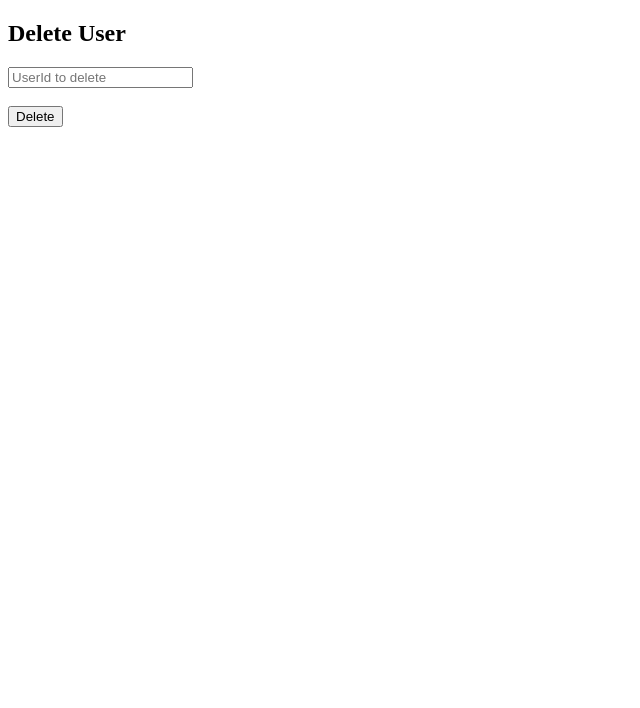
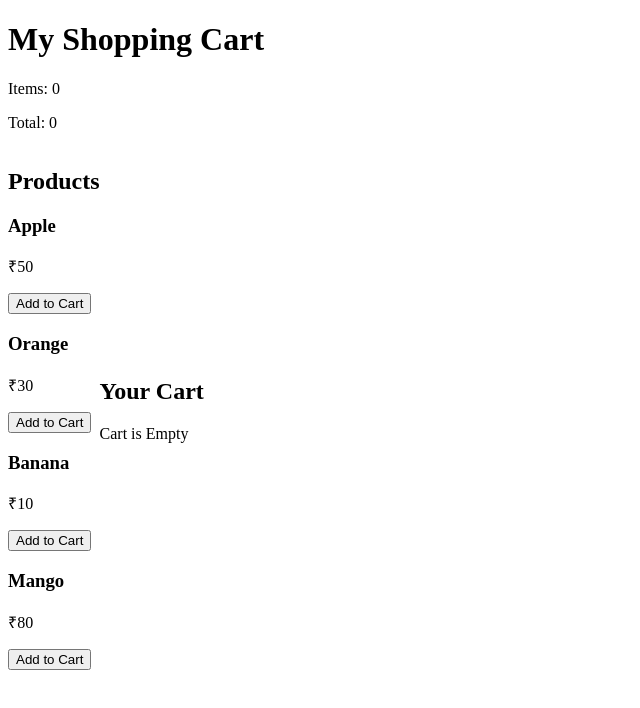
Before and after one commit to devanjana401/React-basics, a React (Vite) app: page / in a window 1280 px wide. Shown: the top 708 px of the page, without its empty margins (0-640 px from the left). Built offline with nearby package versions, Linux system fonts and the light colour scheme.

Commit message:
Added new files

```diff
--- a/src/App.jsx
+++ b/src/App.jsx
@@ -2,10 +2,13 @@
 
 // import { Link, Route, Routes } from 'react-router-dom'
 import './App.css'
-import AxiosDelete from './axios/AxiosDelete'
-import AxiosGet from './axios/AxiosGet'
-import AxiosPost from './axios/AxiosPost'
-import AxiosPut from './axios/AxiosPut'
+import CartApp from './cart-components/CartApp'
+// import ShopCart from './use-reducer-component/ShopCart'
+// import CounterReducer from '../src/use-reducer-component/CounterReducer'
+// import AxiosDelete from './axios/AxiosDelete'
+// import AxiosGet from './axios/AxiosGet'
+// import AxiosPost from './axios/AxiosPost'
+// import AxiosPut from './axios/AxiosPut'
 // import FormWork from './form-validation/FormWork'
 // import NormalForm from './form-validation/NormalForm'
 // import Crud from './local-storage/Crud'
@@ -69,6 +72,14 @@ function App() {
       {/* <UserProvider>
         <Profile/>
       </UserProvider> */}
+
+      {/* useReducer */}
+      {/* <CounterReducer/> */}
+      {/* <ShopCart/> */}
+
+
+      {/* useContext + useReducer */}
+      <CartApp/>
 
 
       {/* ----react router dom---- */}
@@ -135,7 +146,8 @@ function App() {
       {/* <AxiosGet/> */}
       {/* <AxiosPost/> */}
       {/* <AxiosPut/> */}
-      <AxiosDelete/>
+      {/* <AxiosDelete/> */}
+
     </>
   )
 }
--- /dev/null
+++ b/src/cart-components/CartApp.jsx
@@ -0,0 +1,19 @@
+import React from 'react'
+import { CartProvider } from '../context/CartContext'
+import Header from './Header'
+import ProductList from './ProductList'
+import CartList from './CartList'
+
+export default function CartApp() {
+  return (
+    <CartProvider>
+        <div>
+            <Header/>
+            <main style={{display:'flex',alignItems:'center'}}>
+                <ProductList/>
+                <CartList/>
+            </main>
+        </div>
+    </CartProvider>
+  )
+}
--- /dev/null
+++ b/src/cart-components/CartItem.jsx
@@ -0,0 +1,26 @@
+import React, { useContext } from 'react'
+import { CartContext } from '../context/CartContext';
+
+export default function CartItem({item}) {
+  const {dispatch} = useContext(CartContext);
+  return (
+    <div>
+      <li>
+        <span>
+          •{item.name} - ₹{item.price} x {item.qty}
+        </span>
+        <div>
+          <button onClick={() => dispatch({type:"INCREASE", payload:item.id})}>
+            ➕
+          </button>
+          <button onClick={() => dispatch({type:"DECREASE", payload:item.id})}>
+            ➖
+          </button>
+          <button onClick={() => dispatch({type:"REMOVE-ITEM", payload:item.id})}>
+            ❌
+          </button>
+        </div>
+      </li>
+    </div>
+  )
+}
--- /dev/null
+++ b/src/cart-components/CartList.jsx
@@ -0,0 +1,29 @@
+import React, { useContext } from 'react'
+import { CartContext } from '../context/CartContext'
+import CartItem from './CartItem';
+
+export default function CartList() {
+  const {cart, dispatch} = useContext(CartContext);
+  return (
+    <div>
+      <h2>Your Cart</h2>
+      {cart.length === 0 ?
+      (
+        <p>Cart is Empty</p>
+      ):
+      (
+        <>
+          <ul>
+            {cart.map((item) => (
+              <CartItem key={item.id} item={item}/>
+            ))}
+          </ul>
+          <button onClick={() => dispatch({type:"RESET"})}>
+            Clear Cart
+          </button>
+        </>
+      )
+      }
+    </div>
+  )
+}
--- /dev/null
+++ b/src/cart-components/Header.jsx
@@ -0,0 +1,17 @@
+import React, { useContext } from 'react'
+import { CartContext } from '../context/CartContext'
+
+export default function Header() {
+  const {cart} = useContext(CartContext);
+  const totalQty = cart.reduce((sum, item) => sum + item.qty, 0);
+  const totalPrice = cart.reduce((sum, item) => sum + item.price * item.qty, 0);
+  return (
+    <header>
+      <h1>My Shopping Cart</h1>
+      <div>
+        <p>Items: {totalQty}</p>
+        <p>Total: {totalPrice}</p>
+      </div>
+    </header>
+  )
+}
--- /dev/null
+++ b/src/cart-components/ProductList.jsx
@@ -0,0 +1,22 @@
+import React from 'react'
+import { useContext } from 'react'
+import { CartContext } from '../context/CartContext'
+
+export default function ProductList() {
+    const { products, dispatch} = useContext(CartContext);
+
+  return (
+    <div>
+        <h2>Products</h2>
+        {products.map((p) => (
+            <div key={p.id}>
+                <h3>{p.name}</h3>
+                <p>₹{p.price}</p>
+                <button onClick={() => dispatch({type:"ADD-ITEM",payload:p})}>
+                    Add to Cart
+                </button>
+            </div>
+        ))}
+    </div>
+  )
+}
--- /dev/null
+++ b/src/context/CartContext.jsx
@@ -0,0 +1,61 @@
+import React, { createContext, useReducer } from 'react';
+
+export const CartContext = createContext();
+
+const products = [
+    { id: 1, name: "Apple", price: "50" },
+    { id: 2, name: "Orange", price: "30" },
+    { id: 3, name: "Banana", price: "10" },
+    { id: 4, name: "Mango", price: "80" },
+];
+
+function reducer(state, action) {
+    switch (action.type) {
+
+        case "ADD-ITEM": {
+            const existing = state.find(item => item.id === action.payload.id);
+
+            if (existing) {
+                return state.map(item =>
+                    item.id === action.payload.id
+                        ? { ...item, qty: item.qty + 1 }
+                        : item
+                );
+            }
+
+            return [...state, { ...action.payload, qty: 1 }];
+        }
+
+        case "REMOVE-ITEM":
+            return state.filter(item => item.id !== action.payload);
+
+        case "INCREASE":
+            return state.map(item =>
+                item.id === action.payload
+                    ? { ...item, qty: item.qty + 1 }
+                    : item
+            );
+
+        case "DECREASE":
+            return state.map(item =>
+                item.id === action.payload && item.qty > 1
+                    ? { ...item, qty: item.qty - 1 }
+                    : item
+            );
+
+        case "RESET":
+            return [];
+        default:
+            return state;
+    }
+}
+
+export const CartProvider = ({ children }) => {
+    const [cart, dispatch] = useReducer(reducer, []);
+
+    return (
+        <CartContext.Provider value={{ cart,dispatch,products}}>
+            {children}
+        </CartContext.Provider>
+    );
+};
--- /dev/null
+++ b/src/use-reducer-component/CounterReducer.jsx
@@ -0,0 +1,17 @@
+import React, { useReducer } from 'react'
+import counterReducer from '../reducer/counterReducer'
+
+const CounterReducer = () => {
+  const [state, dispatch] = useReducer(counterReducer, { count: 0 });
+
+  return (
+    <div style={{textAlign:'center'}}>
+      <h1>Count: {state.count}</h1>
+      <button onClick={() => dispatch({ type: "INCREMENT" })}>+</button>
+      <button onClick={() => dispatch({ type: "DECREMENT" })}>-</button>
+      <button onClick={() => dispatch({ type: "RESET" })}>Reset</button>
+    </div>
+  );
+}
+
+export default CounterReducer;
--- /dev/null
+++ b/src/use-reducer-component/ShopCart.jsx
@@ -0,0 +1,23 @@
+import React, { useReducer } from 'react'
+import shoppingReducer from '../reducer/shoppingReducer';
+
+const ShopCart = () => {
+    const [cart, dispatch] = useReducer(shoppingReducer, []);
+  return (
+    <div>
+      <h2>Shopping Cart</h2>
+      <button onClick={() => dispatch({type:"ADD-ITEM",payload:"Apple"})}>Add Apple</button>
+      <button onClick={() => dispatch({type:"ADD-ITEM",payload:"Orange"})}>Add Orange</button>
+      <ul>
+        {cart.map((item) => (
+            <li key={item.id}> {item.name} <span>x</span> {item.qty}
+            <button onClick={() => dispatch({type:"INCREASE", payload:item.id})}>➕</button>
+            <button onClick={() => dispatch({type:"DECREASE", payload:item.id})}>➖</button>
+            <button onClick={() => dispatch({type:"REMOVE-ITEM", payload:item.id})}>❌</button>
+            </li>
+        ))}
+      </ul>
+    </div>
+  )
+}
+export default ShopCart
```
Also changed, not shown: src/reducer/counterReducer.js (added, +12 -0 lines), src/reducer/shoppingReducer.js (added, +14 -0 lines).
